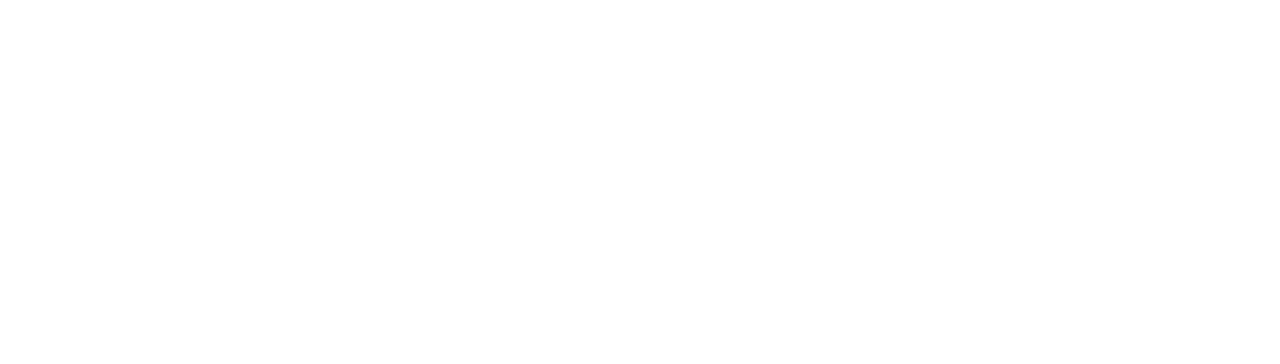
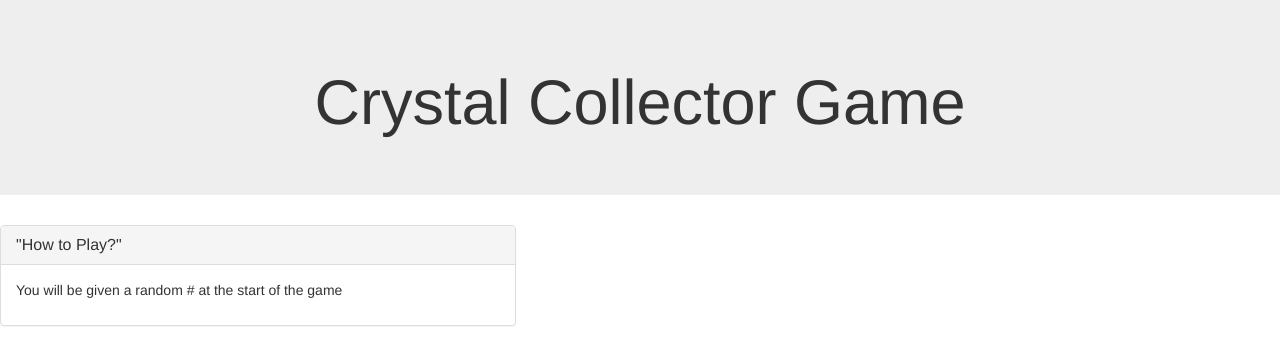
Before and after one commit to bgranade/unit-4-game, a plain HTML site: page index.html in a window 1280 px wide. Drawn offline with nearby package versions, Linux system fonts and the light colour scheme.

Commit message:
added jumbo to html

```diff
--- a/index.html
+++ b/index.html
@@ -2,7 +2,7 @@
 <html lang="en">
 <head>
 	<meta charset="UTF-8">
-	<title>Crystal Collector</title>
+	<title>Crystal Collector!</title>
 
 	<!--Added link to Reset Style-->
 	<link rel="stylesheet" type="text/css" href="assets/css/reset.css">
@@ -17,3 +17,18 @@
     <link rel="stylesheet" type="text/css" href="assets/css/style.css">
 </head>
 <body>
+        <div class="jumbotron">
+                <h1 class="text-center">Crystal Collector Game</h1>
+            </div>
+
+
+<div class="row">
+		<div class="col-md-5">
+			<div class="panel panel-default">
+				<div class="panel-heading">
+                    <h3 class="panel-title">"How to Play?"</h3>
+                    </div>
+                    <div class="panel-body">
+                        <p>You will be given a random # at the start of the game</p>
+
+                    </div>
```
